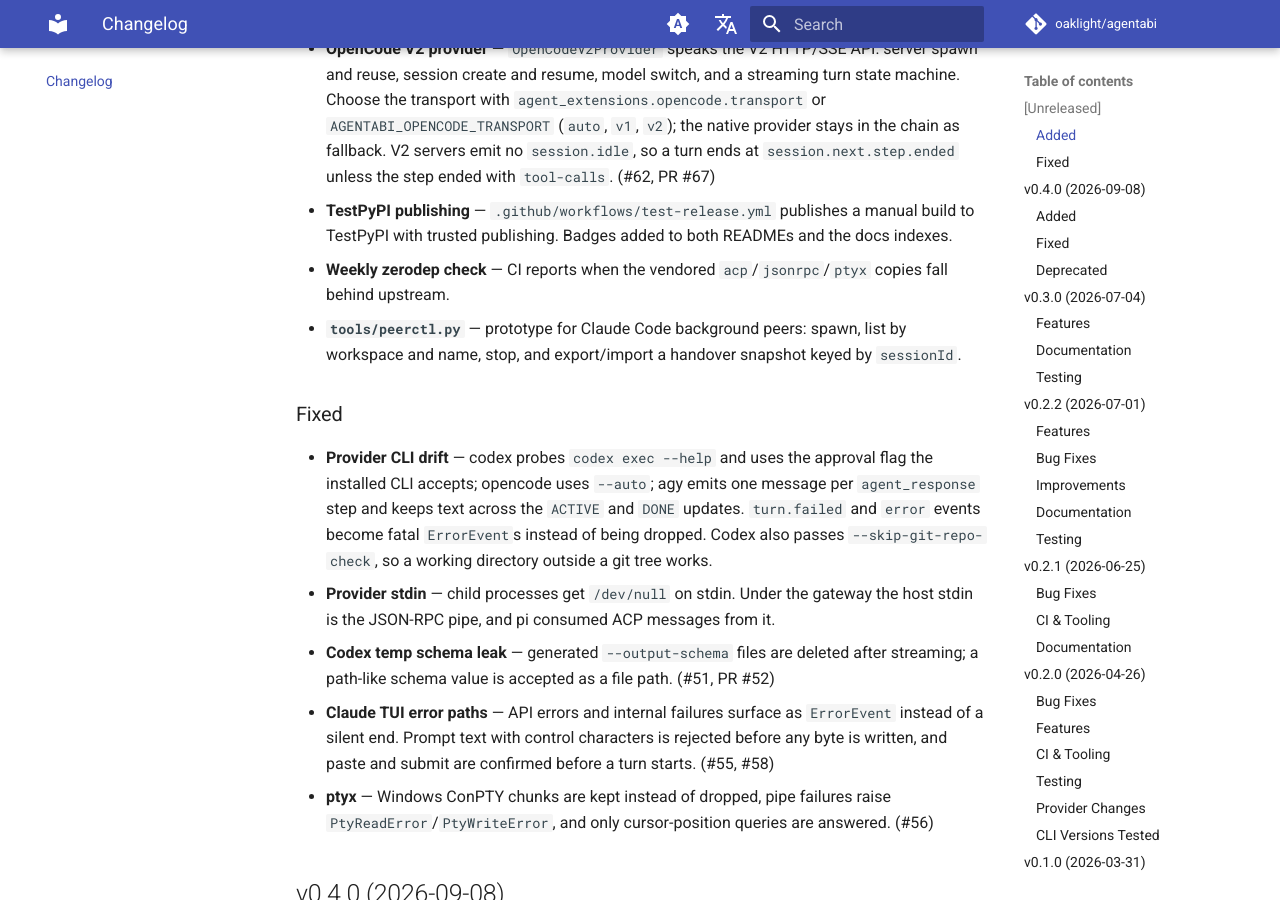
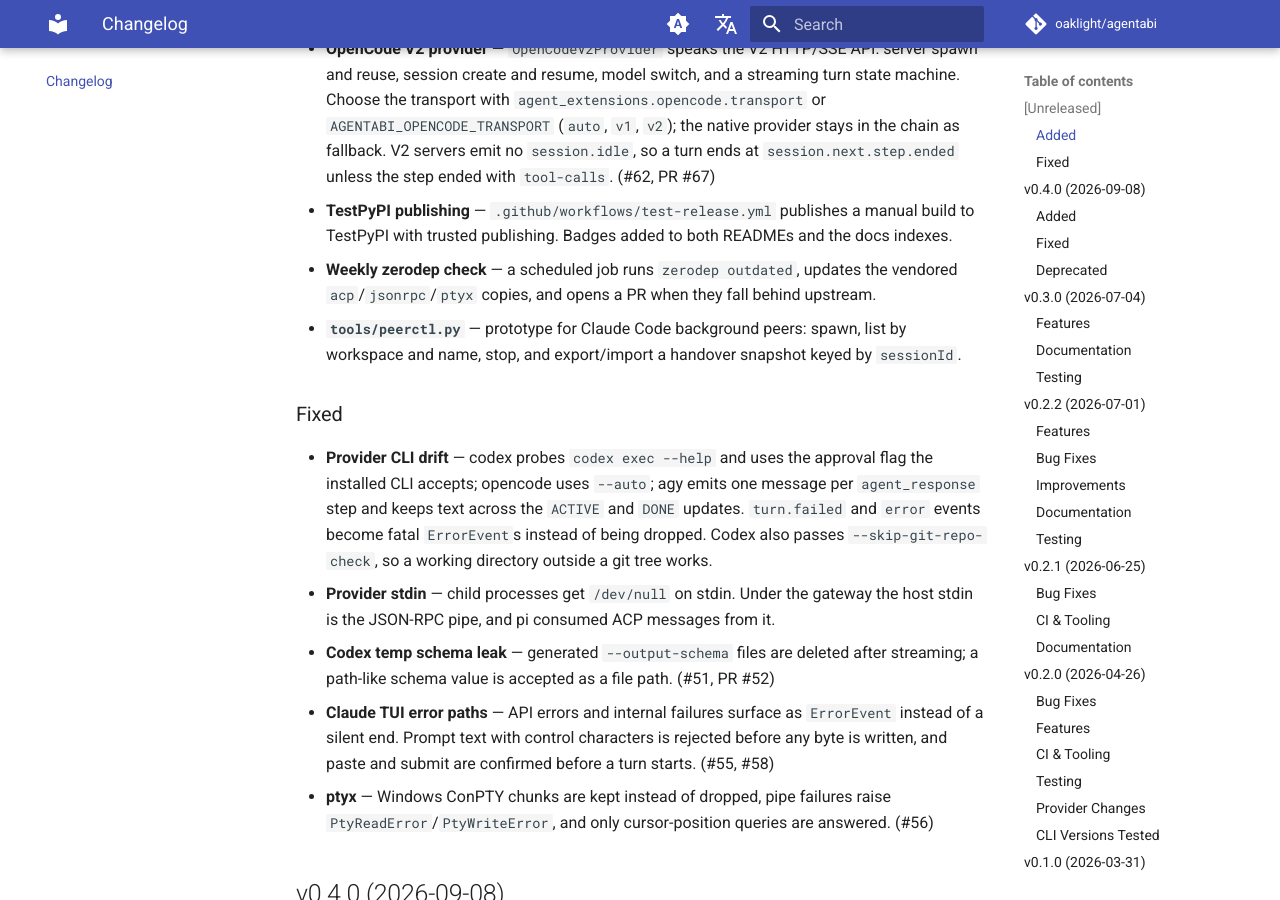
Before and after one commit to Oaklight/agentabi, an MkDocs documentation site: the page built from docs/changelog.md, in a window 1280 px wide and 900 px high, scrolled down 730 px. Built offline with MkDocs 1.6.1 and Material for MkDocs 9.7.7, drawn with Linux system fonts in a browser that asks for light colours; comment, search, counter and statistics services are not loaded.

Commit message:
docs: describe what the zerodep update job does

```diff
--- a/docs/changelog.md
+++ b/docs/changelog.md
@@ -10,7 +10,7 @@
 - **Claude Code TUI transport** — opt in with `--prefer pty`. It runs the interactive Claude CLI on a PTY and tails the session transcript. Anthropic classifies `-p` as `sdk-cli` and counts it at roughly twice the interactive `cli` allowance, so this is the transport to use with a subscription account. Phase 1 emits whole messages, not token deltas. (#49)
 - **OpenCode V2 provider** — `OpenCodeV2Provider` speaks the V2 HTTP/SSE API: server spawn and reuse, session create and resume, model switch, and a streaming turn state machine. Choose the transport with `agent_extensions.opencode.transport` or `AGENTABI_OPENCODE_TRANSPORT` (`auto`, `v1`, `v2`); the native provider stays in the chain as fallback. V2 servers emit no `session.idle`, so a turn ends at `session.next.step.ended` unless the step ended with `tool-calls`. (#62, PR #67)
 - **TestPyPI publishing** — `.github/workflows/test-release.yml` publishes a manual build to TestPyPI with trusted publishing. Badges added to both READMEs and the docs indexes.
-- **Weekly zerodep check** — CI reports when the vendored `acp`/`jsonrpc`/`ptyx` copies fall behind upstream.
+- **Weekly zerodep check** — a scheduled job runs `zerodep outdated`, updates the vendored `acp`/`jsonrpc`/`ptyx` copies, and opens a PR when they fall behind upstream.
 - **`tools/peerctl.py`** — prototype for Claude Code background peers: spawn, list by workspace and name, stop, and export/import a handover snapshot keyed by `sessionId`.
 
 ### Fixed
```
